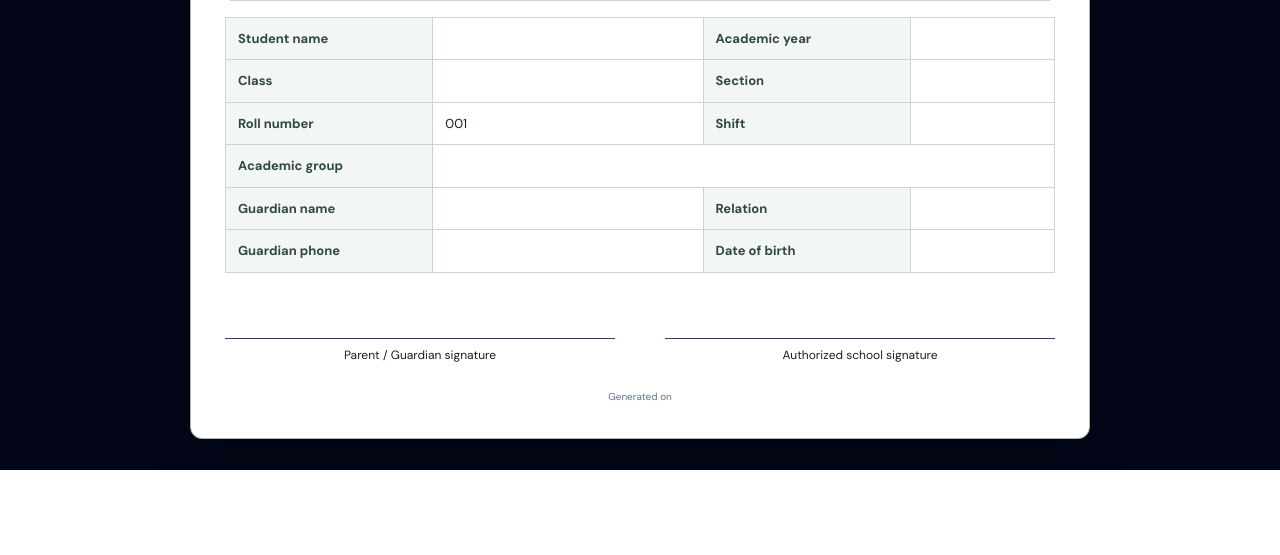
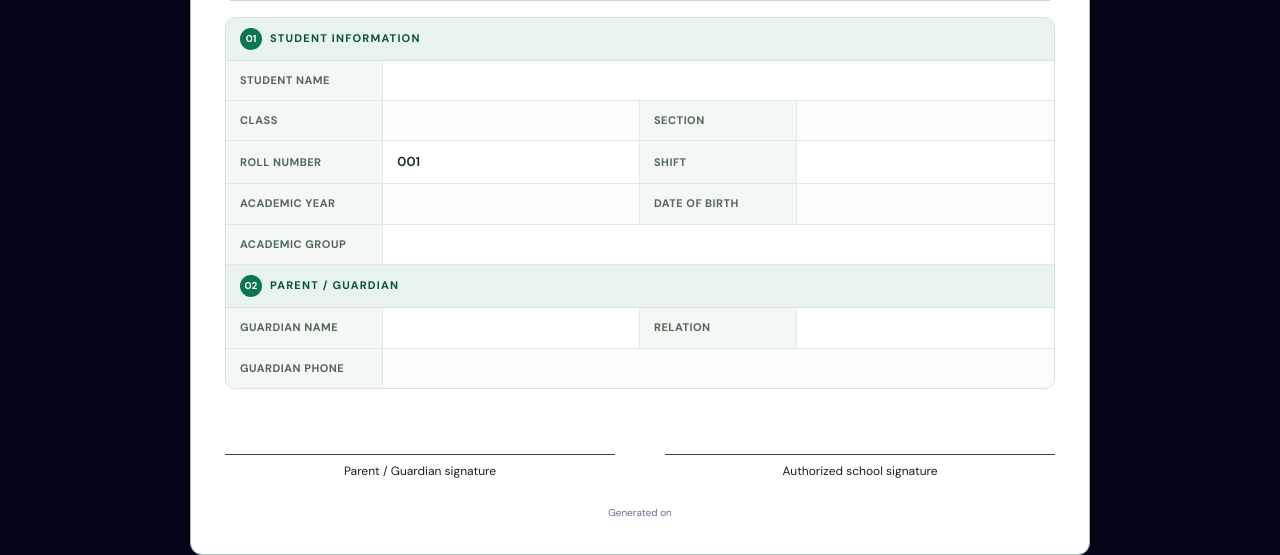
Before and after one commit to webspaceit/sms.rosegardenhs.edu.bd, a PHP site: template resources/views/students/admission-slip.php in a window 1280 px wide. Shown: the part 330-885 px from the top of the page. Before the commit the page ends 800 px from the top, so only its background shows below. Run offline with PHP 8.4, Linux system fonts and the light colour scheme; the template is opened without the code that fills it: most values are stand-ins (such as "Sample title", 1, 10 or a date in 2020); data that the repository does not hold is empty; some libraries are stand-ins or nearby versions.

Commit message:
Update project

```diff
--- a/resources/views/students/admission-slip.php
+++ b/resources/views/students/admission-slip.php
@@ -18,11 +18,11 @@ $field = static fn (mixed $value): string => ($value !== null && trim((string) $
     .admission-slip-school-copy{flex:1}.admission-slip-school h2{font-size:25px;line-height:1.2;font-weight:800;color:#064e3b}.admission-slip-school p{margin-top:4px;font-size:12px;color:#475569}
     .admission-slip-title{text-align:center;margin:22px 0 18px}.admission-slip-title h1{font-size:21px;font-weight:800;letter-spacing:.1em;text-transform:uppercase}.admission-slip-title p{margin-top:4px;font-size:12px;color:#52625a}
     .admission-slip-meta{display:flex;justify-content:space-between;gap:1rem;margin-bottom:16px;padding:10px 12px;border:1px solid #cbd5d1;border-radius:7px;background:#f6faf8;font-size:12px}
-    .admission-slip-table{width:100%;border-collapse:collapse}.admission-slip-table th,.admission-slip-table td{border:1px solid #cbd5d1;padding:11px 12px;text-align:left;font-size:13px}.admission-slip-table th{width:25%;background:#f2f7f4;color:#33483d;font-weight:700}.admission-slip-note{margin-top:18px;border-left:4px solid #d69b27;background:#fffaeb;padding:12px 14px;font-size:12px;line-height:1.5;color:#604b1d}
+    .admission-slip-table{width:100%;border:1px solid #d7e2db;border-collapse:separate;border-spacing:0;border-radius:10px;overflow:hidden;background:#fff}.admission-slip-table th,.admission-slip-table td{border-right:1px solid #e2e9e4;border-bottom:1px solid #e2e9e4;padding:12px 14px;text-align:left;font-size:13px;line-height:1.4}.admission-slip-table tr:last-child th,.admission-slip-table tr:last-child td{border-bottom:0}.admission-slip-table tr th:last-child,.admission-slip-table tr td:last-child{border-right:0}.admission-slip-table th{width:19%;background:#f3f8f5;color:#52675b;font-size:11px;font-weight:700;letter-spacing:.045em;text-transform:uppercase}.admission-slip-table td{width:31%;color:#152b20;font-weight:600}.admission-slip-table tbody tr:not(.admission-slip-table-section):nth-child(odd) td{background:#fbfdfb}.admission-slip-table .admission-slip-table-section th{width:auto;border-right:0;border-bottom:1px solid #d7e2db;background:#e8f3ed;color:#07543e;padding:10px 14px;font-size:11px;letter-spacing:.11em}.admission-slip-table .admission-slip-table-section span{display:inline-grid;width:22px;height:22px;margin-right:8px;place-items:center;border-radius:50%;background:#0b7654;color:#fff;font-size:10px;letter-spacing:0}
     .admission-slip-signatures{display:grid;grid-template-columns:1fr 1fr;gap:50px;margin-top:65px;text-align:center;font-size:12px}.admission-slip-signatures span{border-top:1px solid #334155;padding-top:7px}
     .admission-slip-footer{margin-top:25px;text-align:center;font-size:10px;color:#64748b}
     @media(max-width:600px){.admission-slip-paper{padding:18px}.admission-slip-school{gap:10px}.admission-slip-school img{width:52px;height:52px}.admission-slip-school h2{font-size:18px}.admission-slip-table th,.admission-slip-table td{padding:8px;font-size:11px}.admission-slip-signatures{gap:20px;margin-top:45px}}
-    @media print{@page{size:A4 portrait;margin:15mm}html,body{margin:0!important;min-height:0!important;background:#fff!important;color:#111!important}body:has(.admission-slip-page) *{visibility:hidden!important}body:has(.admission-slip-page) .admission-slip-page,body:has(.admission-slip-page) .admission-slip-page *{visibility:visible!important}body:has(.admission-slip-page) .admission-slip-page{position:absolute!important;top:0!important;left:0!important;width:100%!important;max-width:none!important;margin:0!important;padding:0!important;color:#111!important}.admission-slip-actions{display:none!important}.admission-slip-paper{border:1px solid #64748b!important;border-radius:0!important;padding:12mm!important;box-shadow:none!important;break-inside:avoid}.admission-slip-school img{-webkit-print-color-adjust:exact;print-color-adjust:exact}.admission-slip-note{background:#fffaeb!important;-webkit-print-color-adjust:exact;print-color-adjust:exact}}
+    @media print{@page{size:A4 portrait;margin:15mm}html,body{margin:0!important;min-height:0!important;background:#fff!important;color:#111!important}body:has(.admission-slip-page) *{visibility:hidden!important}body:has(.admission-slip-page) .admission-slip-page,body:has(.admission-slip-page) .admission-slip-page *{visibility:visible!important}body:has(.admission-slip-page) .admission-slip-page{position:absolute!important;top:0!important;left:0!important;width:100%!important;max-width:none!important;margin:0!important;padding:0!important;color:#111!important}.admission-slip-actions{display:none!important}.admission-slip-paper{border:1px solid #64748b!important;border-radius:0!important;padding:12mm!important;box-shadow:none!important;break-inside:avoid}.admission-slip-table{border-color:#cbd5d1!important;border-radius:0!important}.admission-slip-table th{background:#f3f8f5!important;-webkit-print-color-adjust:exact;print-color-adjust:exact}.admission-slip-table .admission-slip-table-section th{background:#e8f3ed!important;-webkit-print-color-adjust:exact;print-color-adjust:exact}.admission-slip-school img{-webkit-print-color-adjust:exact;print-color-adjust:exact}.admission-slip-note{background:#fffaeb!important;-webkit-print-color-adjust:exact;print-color-adjust:exact}}
 </style>
 <div class="admission-slip-page">
     <div class="admission-slip-actions">
@@ -37,12 +37,15 @@ $field = static fn (mixed $value): string => ($value !== null && trim((string) $
         <div class="admission-slip-title"><h1>Student Admission Slip</h1><p>Keep this slip for your admission record.</p></div>
         <div class="admission-slip-meta"><span>Admission No: <strong><?= View::escape($student['student_id']) ?></strong></span><span>Admission date: <strong><?= View::escape($admissionDate) ?></strong></span></div>
         <table class="admission-slip-table"><tbody>
-            <tr><th>Student name</th><td><?= $field($student['name']) ?></td><th>Academic year</th><td><?= $field($student['year_name']) ?></td></tr>
+            <tr class="admission-slip-table-section"><th colspan="4"><span>01</span>Student information</th></tr>
+            <tr><th>Student name</th><td colspan="3"><?= $field($student['name']) ?></td></tr>
             <tr><th>Class</th><td><?= $field($student['class_name']) ?></td><th>Section</th><td><?= $field($student['section_name']) ?></td></tr>
             <tr><th>Roll number</th><td><?= sprintf('%03d', (int) $student['roll_no']) ?></td><th>Shift</th><td><?= $field($student['shift'] ?? '') ?></td></tr>
+            <tr><th>Academic year</th><td><?= $field($student['year_name']) ?></td><th>Date of birth</th><td><?= !empty($student['date_of_birth']) ? View::escape(DateFormatter::format((string) $student['date_of_birth'])) : '—' ?></td></tr>
             <?php if (!empty($student['academic_group'])): ?><tr><th>Academic group</th><td colspan="3"><?= View::escape($student['academic_group']) ?></td></tr><?php endif; ?>
+            <tr class="admission-slip-table-section"><th colspan="4"><span>02</span>Parent / guardian</th></tr>
             <tr><th>Guardian name</th><td><?= $field($student['guardian_name'] ?? '') ?></td><th>Relation</th><td><?= $field($student['guardian_relation'] ?? '') ?></td></tr>
-            <tr><th>Guardian phone</th><td><?= $field($student['guardian_phone'] ?? '') ?></td><th>Date of birth</th><td><?= !empty($student['date_of_birth']) ? View::escape(DateFormatter::format((string) $student['date_of_birth'])) : '—' ?></td></tr>
+            <tr><th>Guardian phone</th><td colspan="3"><?= $field($student['guardian_phone'] ?? '') ?></td></tr>
         </tbody></table>
         <?php if (($student['registration_status'] ?? '') === 'pending'): ?><p class="admission-slip-note"><strong>Registration is incomplete.</strong> Please contact the school office to provide any remaining documents and complete the full student registration.</p><?php endif; ?>
         <div class="admission-slip-signatures"><span>Parent / Guardian signature</span><span>Authorized school signature</span></div>
--- a/resources/views/students/incomplete-registrations.php
+++ b/resources/views/students/incomplete-registrations.php
@@ -48,6 +48,7 @@ use App\Core\View;
                                 <td class="px-4 py-3">
                                     <div class="flex flex-wrap gap-2">
                                         <a href="<?= Url::to('/students/view?id=' . (int) $student['id']) ?>" class="rounded-lg border border-green-100/20 px-3 py-2 text-xs text-green-100 hover:border-green-300">Details</a>
+                                        <a href="<?= Url::to('/students/admission-slip?id=' . (int) $student['id']) ?>" class="rounded-lg border border-green-100/20 px-3 py-2 text-xs text-green-100 hover:border-green-300">Admission slip</a>
                                         <a href="<?= Url::to('/students/edit?id=' . (int) $student['id']) ?>" class="form-action-button">Complete registration</a>
                                     </div>
                                 </td>
```
